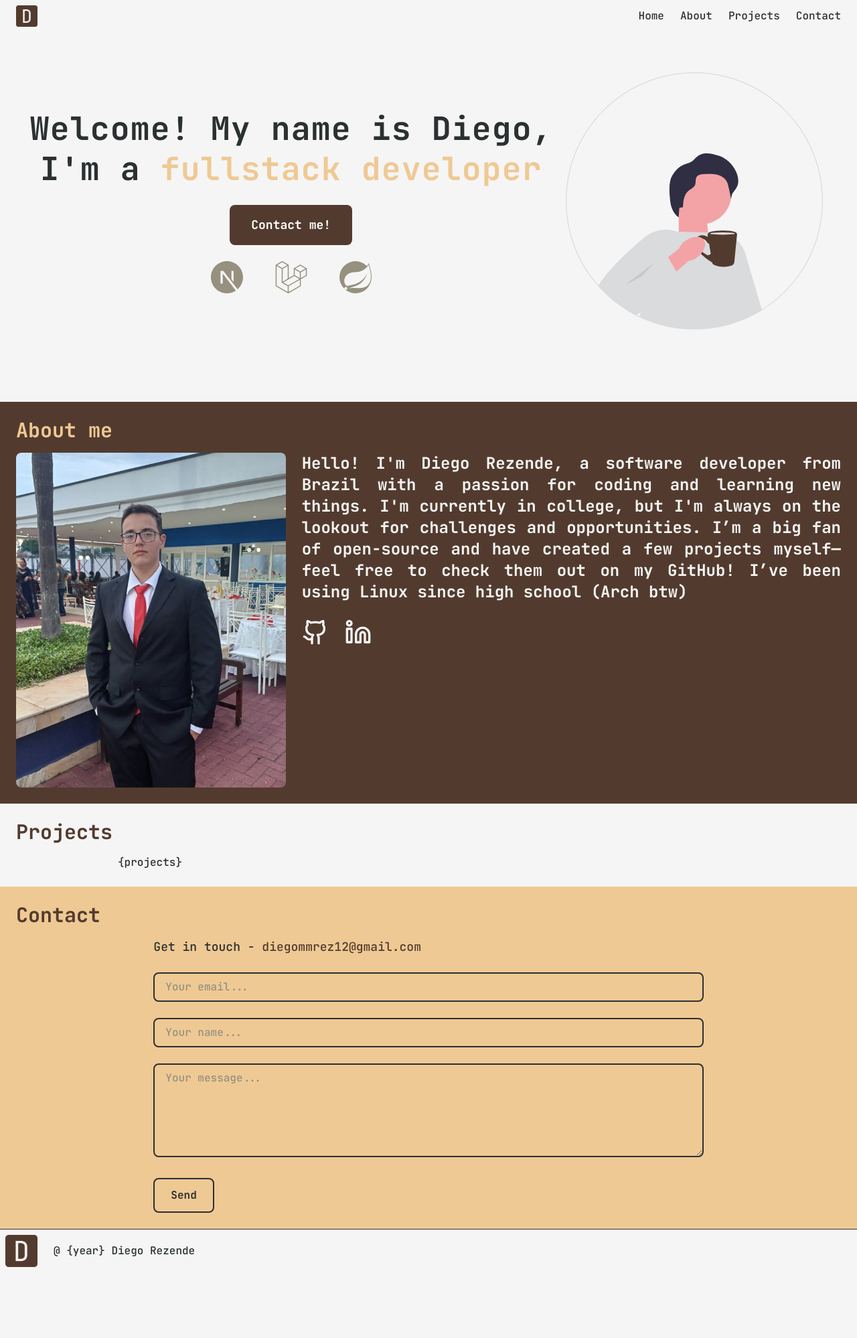
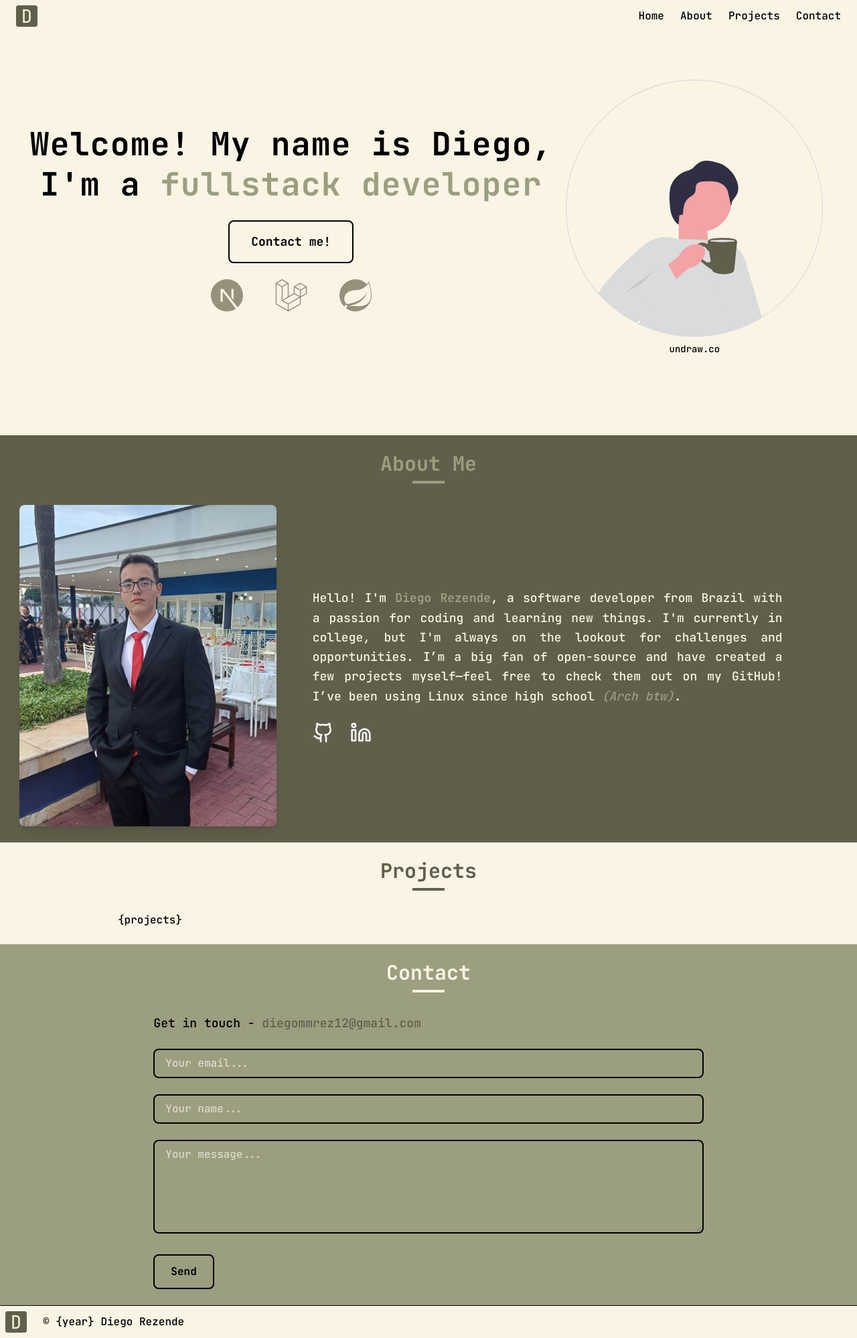
Before and after one commit to diegorezm/portfolio, a PHP site: page / in a window 1280 px wide. Shown: the whole page at 67% size. Before the commit the page ends 1892 px from the top, so only its background shows below. Run offline with PHP 8.4, Linux system fonts and the light colour scheme; style sheets or scripts are compiled from the project's sources.

Commit message:
massive changes in styling

```diff
--- a/gen.js
+++ b/gen.js
@@ -59,7 +59,7 @@
  */
 function gen_project_markup(project) {
   return `
-    <li class="project-card">
+    <li class="project-card styled-shadow-primary">
           <h2 class="project-card-title">${project.name}</h2>
           <img src="/images/projects/${project.image}" alt='${project.name} showcase' class="project-card-image">
           <p class="project-card-desc text-md">
--- a/index.html
+++ b/index.html
@@ -11,8 +11,8 @@
 
 <body>
 
-  <nav class="fixed top-0 left-0 w-full bg-th-background shadow-md z-10" id="nav-wrapper">
-    <div class="mx-auto flex items-center justify-between px-6 py-2">
+  <nav class="fixed top-0 left-0 z-20 w-full bg-th-background" id="nav-wrapper">
+    <div class="flex items-center justify-between px-6 py-2 mx-auto">
       <a href="#" class="text-2xl font-bold">
         <img src="/images/favicon.ico" alt="icon" class="w-8">
       </a>
@@ -34,13 +34,13 @@
 
   <!-- Sidebar for Small Screens -->
   <aside id="sidebar"
-    class="hidden fixed inset-y-0 right-0 w-64 bg-th-primary text-th-background z-50 transform translate-x-full transition-transform duration-300">
+    class="fixed inset-y-0 right-0 z-50 hidden w-64 bg-th-primary text-th-background transform translate-x-full transition-transform duration-300">
     <button id="sidebar-close" class="absolute top-4 right-4 text-th-background focus:outline-none">
       <svg class="w-6 h-6" xmlns="http://www.w3.org/2000/svg" fill="none" viewBox="0 0 24 24" stroke="currentColor">
         <path stroke-linecap="round" stroke-linejoin="round" stroke-width="2" d="M6 18L18 6M6 6l12 12" />
       </svg>
     </button>
-    <ul class="mt-12 space-y-6 px-6 text-2xl">
+    <ul class="px-6 mt-12 text-2xl space-y-6">
       <li><a href="#hero" class="link">Home</a></li>
       <li><a href="#about" class="link">About</a></li>
       <li><a href="#projects" class="link">Projects</a></li>
@@ -49,13 +49,13 @@
   </aside>
 
   <main class="flex flex-col items-center justify-center mt-10 md:mt-0">
-    <section class="section flex flex-col md:flex-row h-[600px] items-center " id="hero">
+    <section class="section flex flex-col md:flex-row h-[650px] 2xl:h-[960px] items-center " id="hero">
       <div class="flex flex-col items-center w-2/3 gap-6">
         <h1 class="text-5xl font-bold leading-tight tracking-wide text-center">
           Welcome! My name is Diego, I&apos;m a <span class="text-th-secondary">fullstack developer
           </span>
         </h1>
-        <a class="btn btn-primary btn-lg w-fit" href="#contact">
+        <a href="#contact" class="btn btn-outline btn-lg">
           Contact me!
         </a>
         <ul class="flex gap-12">
@@ -70,44 +70,65 @@
           </li>
         </ul>
       </div>
-      <img src="/images/undraw_drink-coffee.svg" alt="Guy drinking coffe" class="hidden md:block h-96 w-96">
+      <div class="flex-col items-center hidden md:flex gap-2">
+        <img src="/images/undraw_drink-coffee.svg" alt="Guy drinking coffe" class="h-96 w-96">
+        <a href="https://undraw.co/" class="text-sm link" target="_blank">undraw.co</a>
+      </div>
     </section>
-    <section class="section bg-th-primary text-th-background h-fit" id="about">
-      <h1 class="text-3xl font-bold mb-4 text-th-secondary">About me</h1>
-      <div class="flex flex-col lg:flex-row gap-6 items-center">
-        <div class="w-full lg:w-1/3 flex justify-center items-center">
+
+    <section class="py-12 section bg-th-primary text-th-background" id="about">
+      <h1 class="mb-8 text-3xl font-bold text-center text-th-secondary">
+        About Me
+        <span class="block w-12 h-1 mx-auto mt-2 bg-th-secondary"></span>
+      </h1>
+      <div class="flex flex-col items-center lg:flex-row gap-12">
+        <!-- Image Section -->
+        <div class="flex items-center justify-center w-full lg:w-1/3">
           <img src="/images/my-picture.jpg" alt="A picture of me in a suit."
-            class="w-full h-[500px] md:w-[450px] md:h-[500px] rounded-lg">
+            class="w-full h-auto max-w-sm rounded-lg shadow-lg transform hover:scale-105 transition-transform duration-300">
         </div>
-        <div class="flex flex-col lg:w-2/3 space-y-6 my-auto w-full h-full md:w-[450px] md:h-[500px] rounded-lg">
-          <p class="text-2xl text-justify font-semibold">
-            Hello! I'm Diego Rezende, a software developer from Brazil with a
-            passion for coding and learning new things. I'm currently in college,
-            but I'm always on the lookout for challenges and opportunities. I’m a
-            big fan of open-source and have created a few projects myself—feel free
-            to check them out on my GitHub! I’ve been using Linux since high school
-            (Arch btw)
+        <!-- Text Section -->
+        <div class="flex flex-col lg:w-2/3 space-y-6">
+          <p class="mx-auto text-lg leading-relaxed text-justify max-w-prose lg:mx-0">
+            Hello! I'm <span class="font-semibold text-th-secondary">Diego Rezende</span>, a software developer from
+            Brazil
+            with a passion for coding and learning new things. I'm currently in college, but I'm always on the lookout
+            for
+            challenges and opportunities. I’m a big fan of open-source and have created a few projects myself—feel free
+            to
+            check them out on my GitHub! I’ve been using Linux since high school
+            <span class="italic text-th-secondary">(Arch btw)</span>.
           </p>
-          <div class="flex gap-6">
+          <!-- Links Section -->
+          <div class="flex justify-center lg:justify-start gap-6">
             <a href="https://github.com/diegorezm" class="btn btn-ghost" target="_blank">
-              <img src="/icons/github.svg" alt="github icon" class="w-10 h-10">
+              <img src="/icons/github.svg" alt="GitHub icon"
+                class="w-8 h-8 transition-transform duration-300 hover:scale-110">
             </a>
             <a href="https://www.linkedin.com/in/diegorezm/" class="btn btn-ghost" target="_blank">
-              <img src="/icons/linkedin.svg" alt="github icon" class="w-10 h-10">
+              <img src="/icons/linkedin.svg" alt="LinkedIn icon"
+                class="w-8 h-8 transition-transform duration-300 hover:scale-110">
             </a>
           </div>
         </div>
       </div>
     </section>
-    <section class="section text-th-foreground h-full" id="projects">
-      <h1 class="text-3xl font-bold mb-4 text-th-primary">Projects</h1>
+
+    <section class="h-full section text-th-foreground" id="projects">
+      <h1 class="mb-8 text-3xl font-bold text-center text-th-primary">
+        Projects
+        <span class="block w-12 h-1 mx-auto mt-2 bg-th-primary"></span>
+      </h1>
       <ul class="grid grid-cols-1 md:grid-cols-2 lg:grid-cols-3 place-items-center gap-8 md:gap-4">
         {projects}
       </ul>
     </section>
     <section class="section bg-th-secondary" id="contact">
-      <h1 class="text-3xl font-bold mb-4 text-th-primary">Contact</h1>
-      <form netlify-honeypot="bot-field" method="POST" class="space-y-6 w-full lg:w-2/3 mx-auto" name="contact-form"
+      <h1 class="mb-8 text-3xl font-bold text-center text-th-background">
+        Contact
+        <span class="block w-12 h-1 mx-auto mt-2 bg-th-background"></span>
+      </h1>
+      <form netlify-honeypot="bot-field" method="POST" class="w-full mx-auto space-y-6 lg:w-2/3" name="contact-form"
         netlify>
         <h1 class="text-lg font-medium">Get in touch - <a class="hover:underline text-th-primary"
             href="mailto:diegommrez12@gmail.com">diegommrez12@gmail.com</a> </h1>
@@ -125,9 +146,11 @@
         </button>
       </form>
     </section>
-    <footer class="p-2 w-full flex items-center gap-6 border-t border-th-foreground">
-      <img src="/images/favicon.ico" alt="logo" class="w-12">
-      <p>@ {year} Diego Rezende</p>
+    <footer class="flex items-center w-full p-2 border-t gap-6 border-th-foreground">
+      <a href="/#hero">
+        <img src="/images/favicon.ico" alt="logo" class="w-8">
+      </a>
+      <p>© {year} Diego Rezende</p>
     </footer>
   </main>
 
@@ -157,7 +180,7 @@
     });
 
     window.addEventListener('scroll', (e) => {
-      if (window.scrollY > 5) {
+      if (window.scrollY > 15) {
         navWrapper.classList.add('shadow-md')
       } else {
         navWrapper.classList.remove('shadow-md')
--- a/input.css
+++ b/input.css
@@ -4,18 +4,28 @@
 
 @layer base {
   :root {
-    --background: #f5f5f5;
-    --foreground: #2b3031;
-    --primary: #523b2e;
-    --secondary: #efc994;
-    --muted: #96917f;
+    --background: #f9f4e4;
+    --foreground: #000000;
+    --primary: #605f4b;
+    --secondary: #9c9e80;
+    --muted: #e0dbcd;
     --padding: 24px;
     --padding-sm: 16px;
   }
 }
 
+.styled-shadow-primary {
+  @apply border-2 border-th-primary;
+  box-shadow: 4px 4px var(--primary);
+}
+
+.styled-shadow-secondary {
+  @apply border-2 border-th-primary;
+  box-shadow: 4px 4px var(--secondary);
+}
+
 .link {
-  @apply hover:underline hover:text-th-secondary;
+  @apply transition-colors duration-300 hover:underline hover:text-th-secondary;
 }
 
 .input {
@@ -23,7 +33,7 @@
 }
 
 .btn {
-  @apply font-semibold rounded-lg transition-colors duration-200 focus:outline-none focus:ring-2 focus:ring-offset-2;
+  @apply font-semibold rounded-lg transition-colors duration-200 focus:outline-none focus:ring-0;
 }
 
 .btn-primary {
@@ -34,8 +44,9 @@
   @apply bg-[color:var(--secondary)] text-[color:var(--foreground)] border-[color:var(--secondary)] hover:bg-opacity-90 focus:ring-[color:var(--secondary)];
 }
 
+/* https://uiverse.io/Melo034/stupid-bear-67 */
 .btn-outline {
-  @apply bg-transparent text-[color:var(--foreground)] border-2 border-[color:var(--foreground)] hover:bg-[color:var(--foreground)] hover:text-white focus:ring-[color:var(--foreground)];
+  @apply relative z-10 inline-flex items-center justify-center overflow-hidden text-sm font-semibold text-black bg-transparent border-2 rounded-lg border-th-foreground isolation-auto before:absolute before:w-full before:transition-all before:duration-700 before:hover:w-full before:-right-full before:hover:right-0 before:rounded-full before:bg-th-primary before:-z-10 before:aspect-square before:hover:scale-150 before:hover:duration-700 shadow-sm gap-x-2 hover:text-th-background hover:bg-th-secondary disabled:opacity-50 hover:border-th-primary disabled:pointer-events-none;
 }
 
 .btn-ghost {
@@ -57,6 +68,8 @@
 
 .project-card {
   @apply shadow-md rounded-md px-4 py-2 hover:shadow-lg space-y-4 hover:hover:transform hover:translate-y-[-8px] transition-all duration-500;
+  border: 2px solid var(--primary);
+  box-shadow: 4px 4px var(--primary);
 }
 
 .project-card-title {
@@ -68,11 +81,11 @@
 }
 
 .project-card-desc {
-  @apply text-th-muted;
+  @apply text-th-secondary;
 }
 
 .section {
-  @apply p-mobile lg:p w-full;
+  @apply w-full p-mobile lg:p;
 }
 
 @font-face {
@@ -96,6 +109,7 @@
   font-style: normal;
 }
 
+html,
 body {
   font-family: 'JetBrainsMono', system-ui, -apple-system, BlinkMacSystemFont, 'Segoe UI', Roboto, Oxygen, Ubuntu, Cantarell, 'Open Sans', 'Helvetica Neue', sans-serif;
   background-color: var(--background);
```
Also changed, not shown: images/favicon.ico, images/undraw_drink-coffee.svg.
